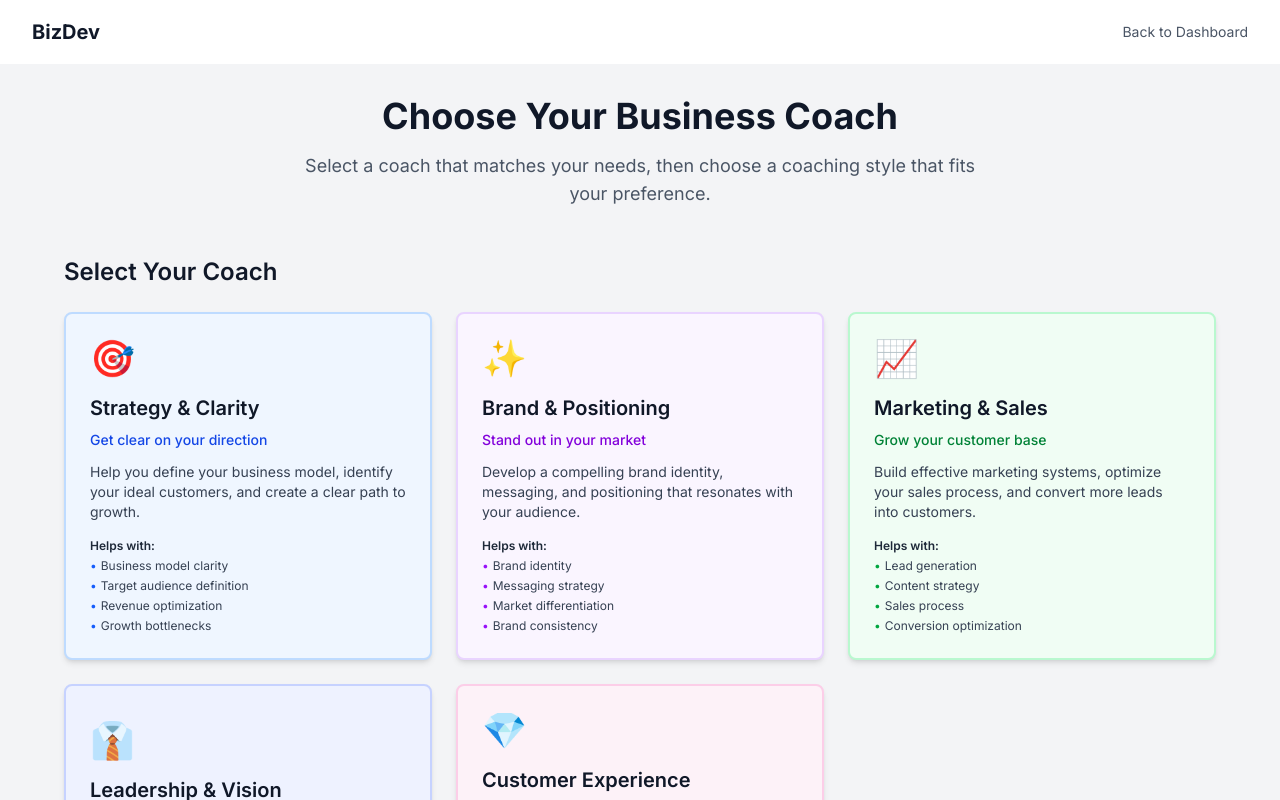
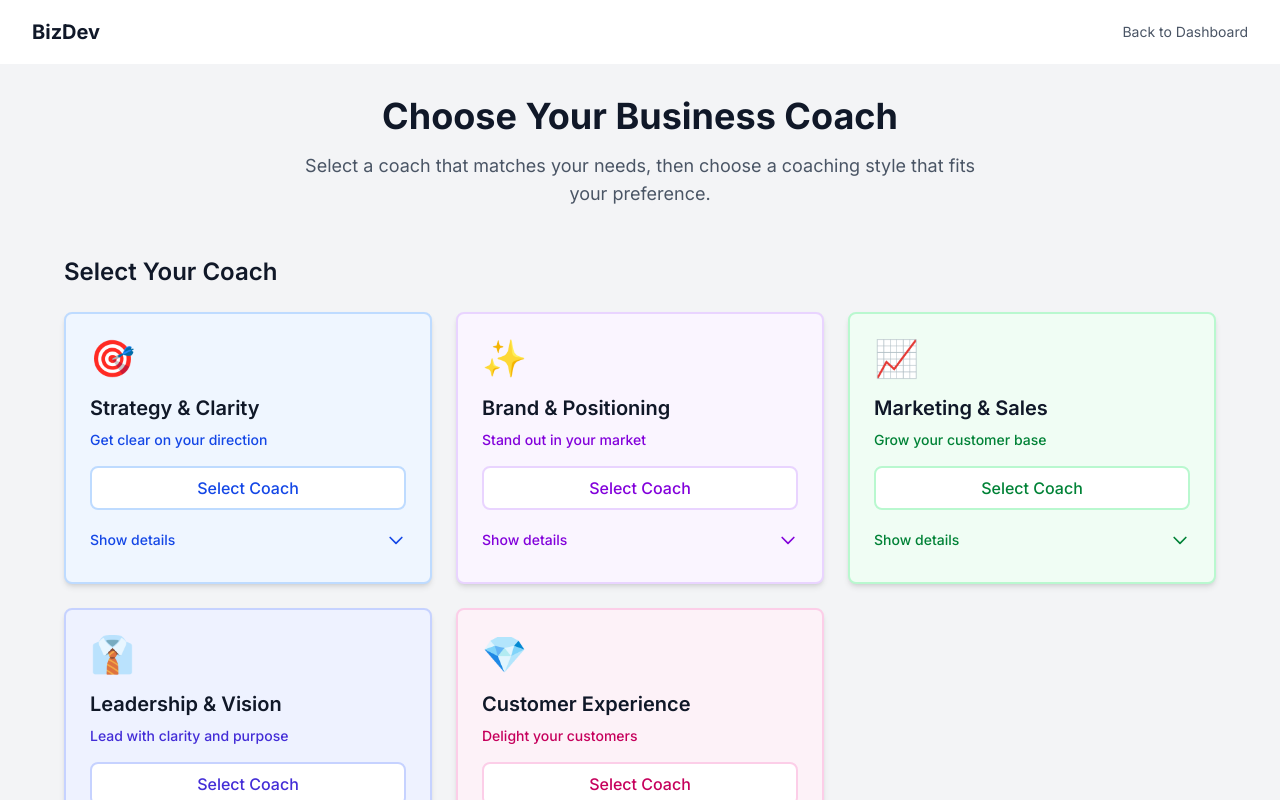
Before and after one commit to liquidgolf-cmd/BizDev3, a Next.js app: page /coaching/new in a window 1280 px wide. Shown: the top 800 px of the page. Built offline with nearby package versions, Linux system fonts and the light colour scheme.

Commit message:
Add accordion functionality and separate Select button to coach selection - only one accordion open at a time, details hidden by default

```diff
--- a/components/coaching/CoachSelection.tsx
+++ b/components/coaching/CoachSelection.tsx
@@ -190,11 +190,21 @@ const styles: { type: CoachingStyle; name: string; description: string; icon: st
 export default function CoachSelection({ onSelect, isLoading = false }: CoachSelectionProps) {
   const [selectedCoach, setSelectedCoach] = useState<CoachType | null>(null);
   const [selectedStyle, setSelectedStyle] = useState<CoachingStyle>('mentor');
+  const [expandedCoach, setExpandedCoach] = useState<CoachType | null>(null); // Accordion state
 
   const handleStart = () => {
     if (selectedCoach) {
       onSelect(selectedCoach, selectedStyle);
     }
+  };
+
+  const handleSelectCoach = (coachType: CoachType) => {
+    setSelectedCoach(coachType);
+  };
+
+  const handleToggleExpand = (coachType: CoachType) => {
+    // If clicking the same coach that's expanded, close it. Otherwise, open the new one.
+    setExpandedCoach(expandedCoach === coachType ? null : coachType);
   };
 
   return (
@@ -217,16 +227,19 @@ export default function CoachSelection({ onSelect, isLoading = false }: CoachSel
             {coaches.map((coach) => {
               const colors = coachColors[coach.type];
               const isSelected = selectedCoach === coach.type;
+              const isExpanded = expandedCoach === coach.type;
+
               return (
-                <button
+                <div
                   key={coach.type}
-                  onClick={() => setSelectedCoach(coach.type)}
-                  className={`text-left transition-all border-2 rounded-lg p-6 shadow-md hover:shadow-lg ${
+                  className={`text-left transition-all border-2 rounded-lg shadow-md hover:shadow-lg ${
                     isSelected
                       ? `${colors.selected} ring-2 ring-offset-2 ring-blue-500`
                       : `${colors.bg} ${colors.border} hover:shadow-xl`
                   }`}
                 >
+                  {/* Card Content - Not clickable */}
+                  <div className="p-6">
                     <div className="flex items-start justify-between mb-4">
                       <span className="text-4xl">{coach.icon}</span>
                       {isSelected && (
@@ -238,7 +251,40 @@ export default function CoachSelection({ onSelect, isLoading = false }: CoachSel
                       )}
                     </div>
                     <h3 className="text-xl font-semibold text-gray-900 mb-2">{coach.name}</h3>
-                  <p className={`text-sm ${colors.tagline} font-medium mb-3`}>{coach.tagline}</p>
+                    <p className={`text-sm ${colors.tagline} font-medium mb-4`}>{coach.tagline}</p>
+
+                    {/* Select Button */}
+                    <button
+                      onClick={() => handleSelectCoach(coach.type)}
+                      className={`w-full py-2 px-4 rounded-lg font-medium transition-colors mb-3 ${
+                        isSelected
+                          ? `${colors.checkmark} text-white hover:opacity-90`
+                          : `bg-white border-2 ${colors.border} ${colors.tagline} hover:${colors.bg}`
+                      }`}
+                    >
+                      {isSelected ? 'Selected' : 'Select Coach'}
+                    </button>
+
+                    {/* Expand/Collapse Button */}
+                    <button
+                      onClick={() => handleToggleExpand(coach.type)}
+                      className={`w-full flex items-center justify-between text-sm ${colors.tagline} font-medium hover:opacity-80 transition-opacity py-2`}
+                    >
+                      <span>{isExpanded ? 'Hide details' : 'Show details'}</span>
+                      <svg
+                        className={`w-5 h-5 transition-transform ${isExpanded ? 'rotate-180' : ''}`}
+                        fill="none"
+                        viewBox="0 0 24 24"
+                        stroke="currentColor"
+                      >
+                        <path strokeLinecap="round" strokeLinejoin="round" strokeWidth={2} d="M19 9l-7 7-7-7" />
+                      </svg>
+                    </button>
+                  </div>
+
+                  {/* Accordion Content */}
+                  {isExpanded && (
+                    <div className="px-6 pb-6 border-t border-gray-200 pt-4 animate-in slide-in-from-top-2 duration-200">
                       <p className="text-sm text-gray-700 mb-4">{coach.description}</p>
                       <div className="space-y-2">
                         <div>
@@ -253,7 +299,9 @@ export default function CoachSelection({ onSelect, isLoading = false }: CoachSel
                           </ul>
                         </div>
                       </div>
-                </button>
+                    </div>
+                  )}
+                </div>
               );
             })}
           </div>
```
Lines whose indentation alone changed are shown as unchanged.
